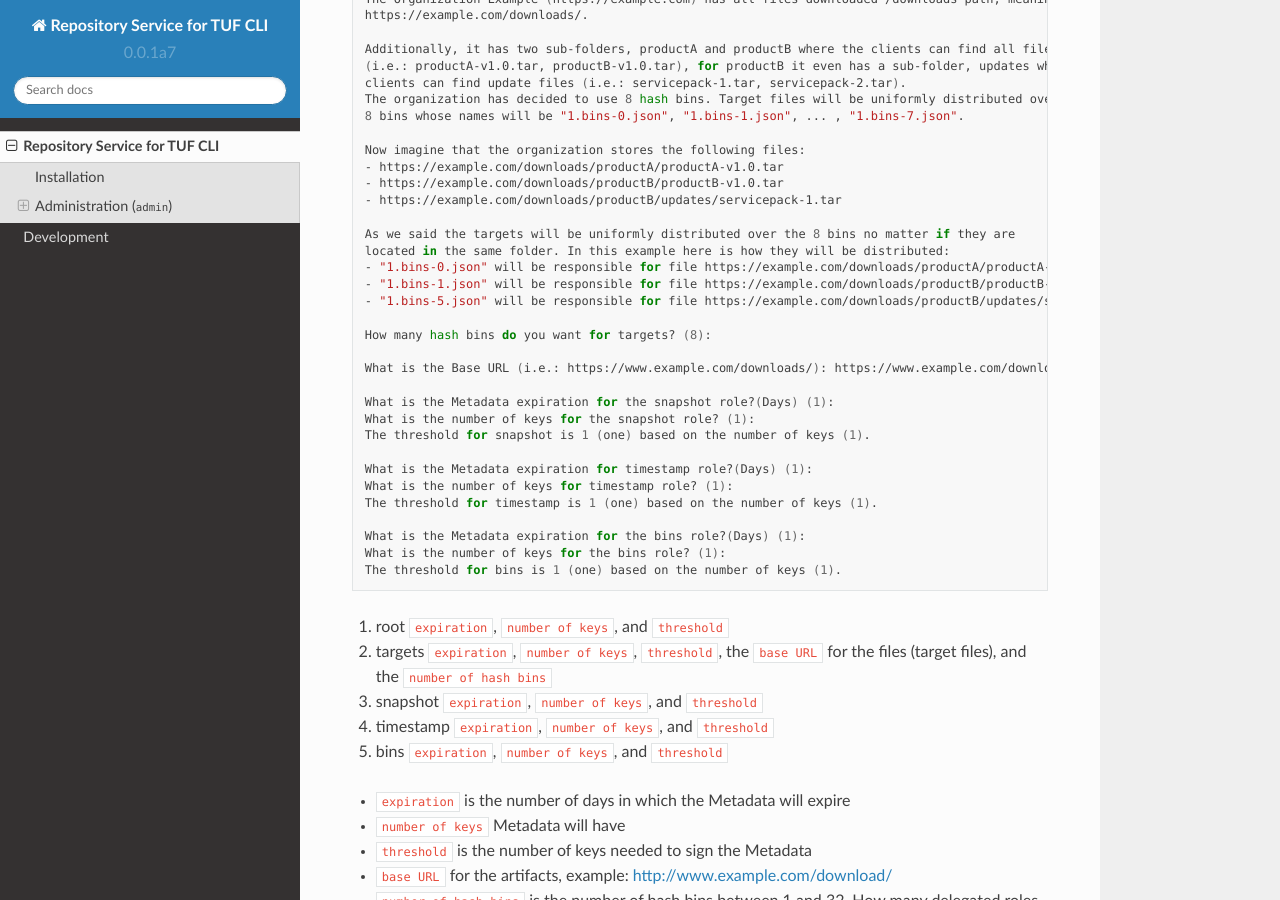
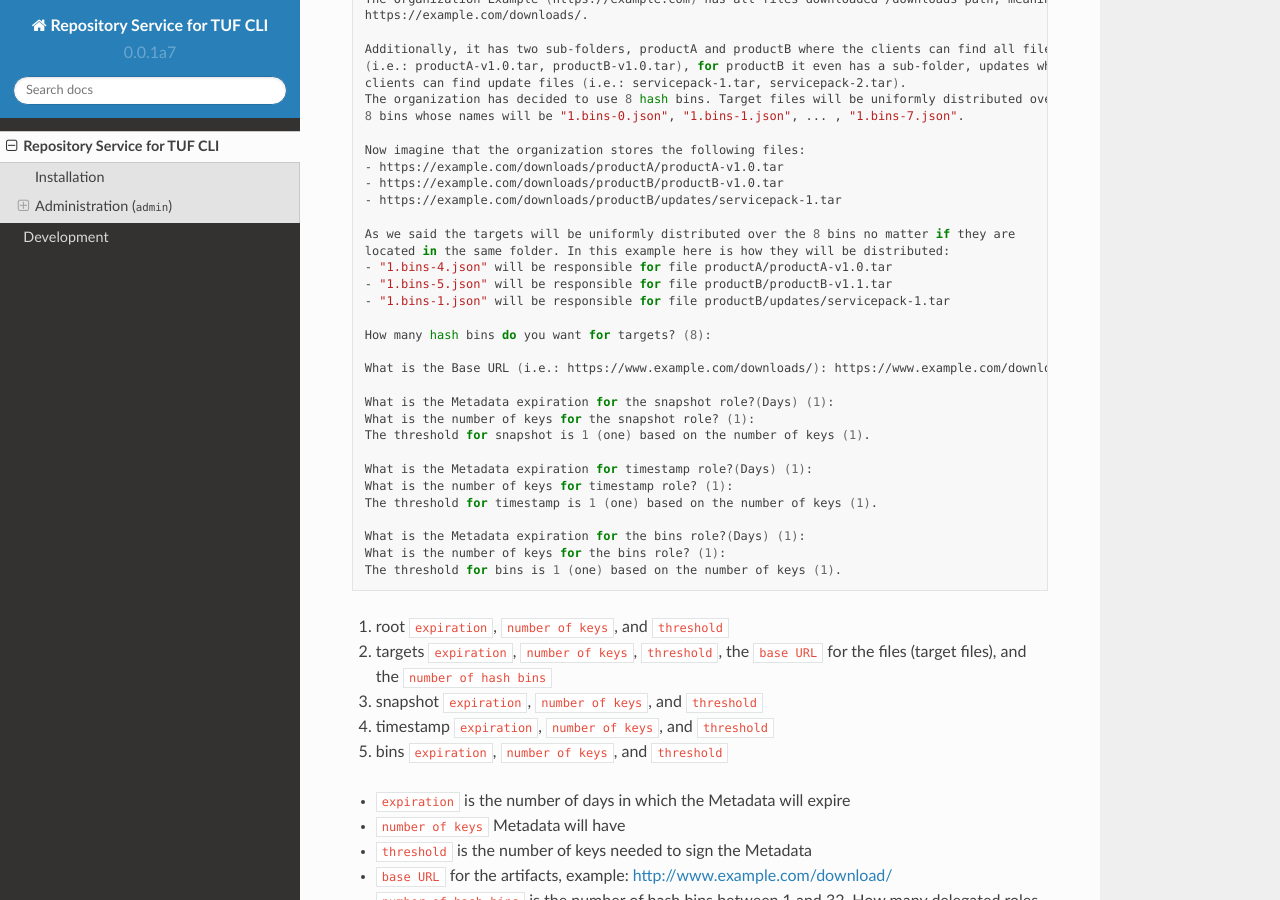
Before and after one commit to repository-service-tuf/repository-service-tuf-cli, a Sphinx documentation site: the page built from docs/source/guide/index.rst, in a window 1280 px wide and 900 px high, scrolled down 2789 px. Built offline with Sphinx 7.4.7 and the Read the Docs theme 2.0.0, drawn with Linux system fonts in a browser that asks for light colours; some of the changed lines change nothing that is shown.

Commit message:
Change example target paths and recalculate them
Signed-off-by: Martin Vrachev <mvrachev@vmware.com>

```diff
--- a/docs/source/guide/index.rst
+++ b/docs/source/guide/index.rst
@@ -168,9 +168,9 @@
 
     As we said the targets will be uniformly distributed over the 8 bins no matter if they are
     located in the same folder. In this example here is how they will be distributed:
-    - "1.bins-0.json" will be responsible for file https://example.com/downloads/productA/productA-v1.0.tar
-    - "1.bins-1.json" will be responsible for file https://example.com/downloads/productB/productB-v1.0.tar
-    - "1.bins-5.json" will be responsible for file https://example.com/downloads/productB/updates/servicepack-1.tar
+    - "1.bins-4.json" will be responsible for file productA/productA-v1.0.tar
+    - "1.bins-5.json" will be responsible for file productB/productB-v1.1.tar
+    - "1.bins-1.json" will be responsible for file productB/updates/servicepack-1.tar
 
     How many hash bins do you want for targets? (8):
 
```
